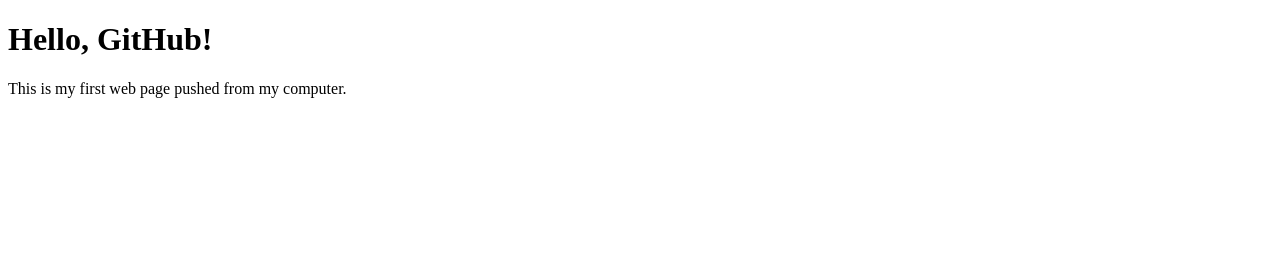
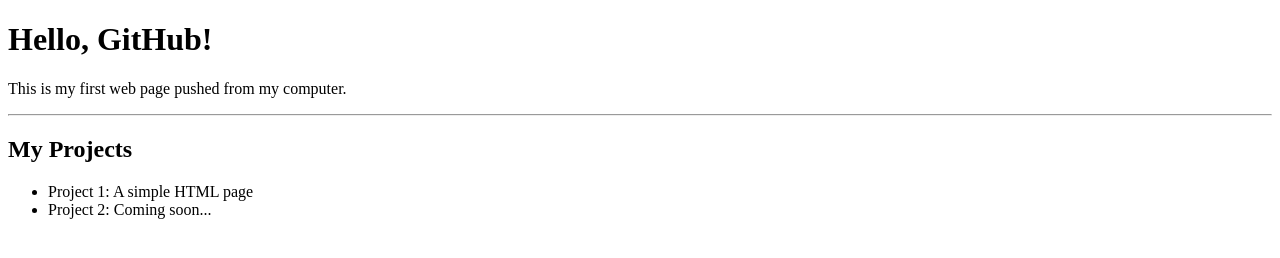
Before and after one commit to kgupt128/my-first-webpage, a plain HTML site: page index.html in a window 1280 px wide. Drawn offline with Linux system fonts and the light colour scheme.

Commit message:
Add a Projects section to the portfolio page

```diff
--- a/index.html
+++ b/index.html
@@ -8,3 +8,10 @@
   <p>This is my first web page pushed from my computer.</p>
 </body>
 </html>
+
+<hr>
+<h2>My Projects</h2>
+<ul>
+  <li>Project 1: A simple HTML page</li>
+  <li>Project 2: Coming soon...</li>
+</ul>
```
